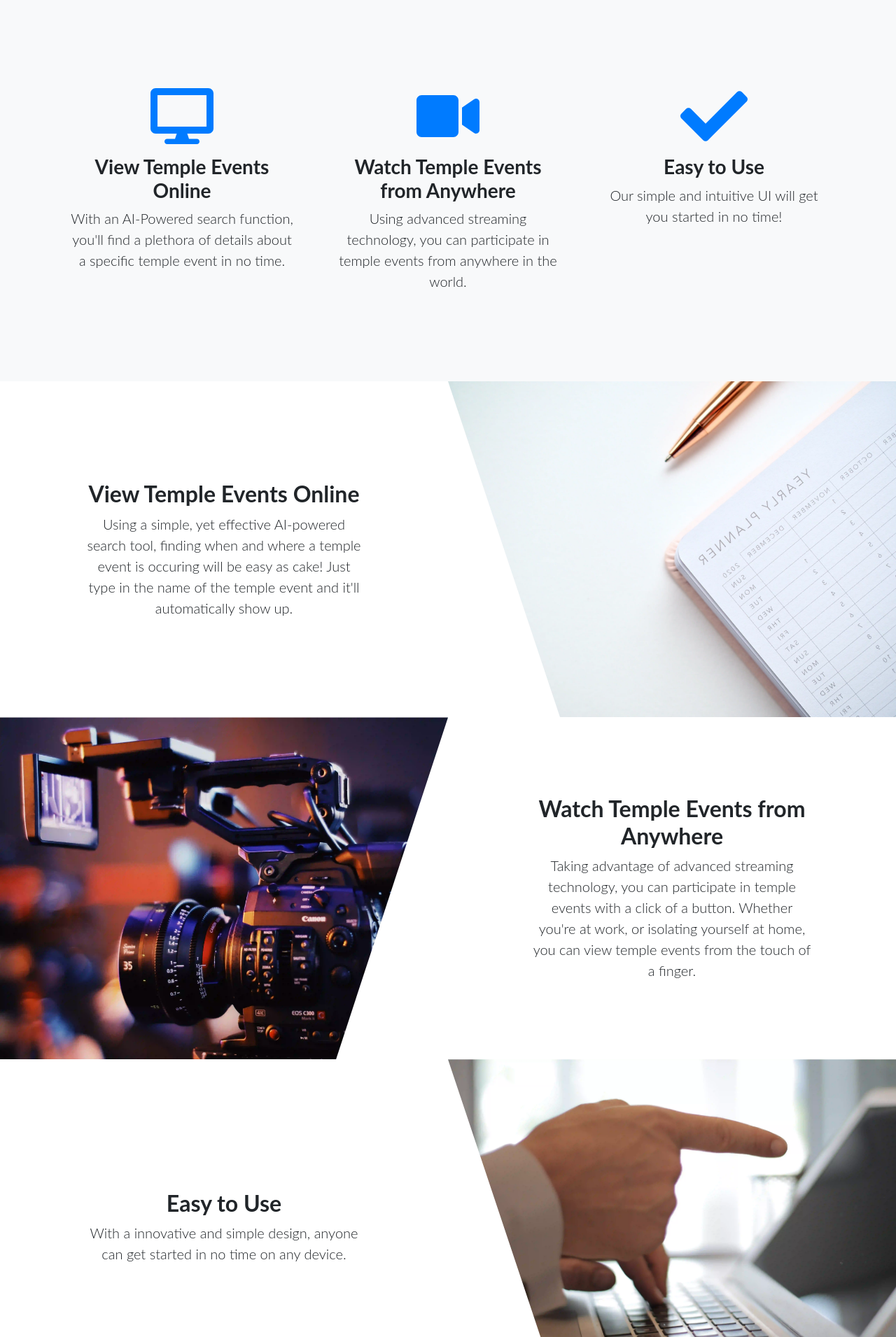
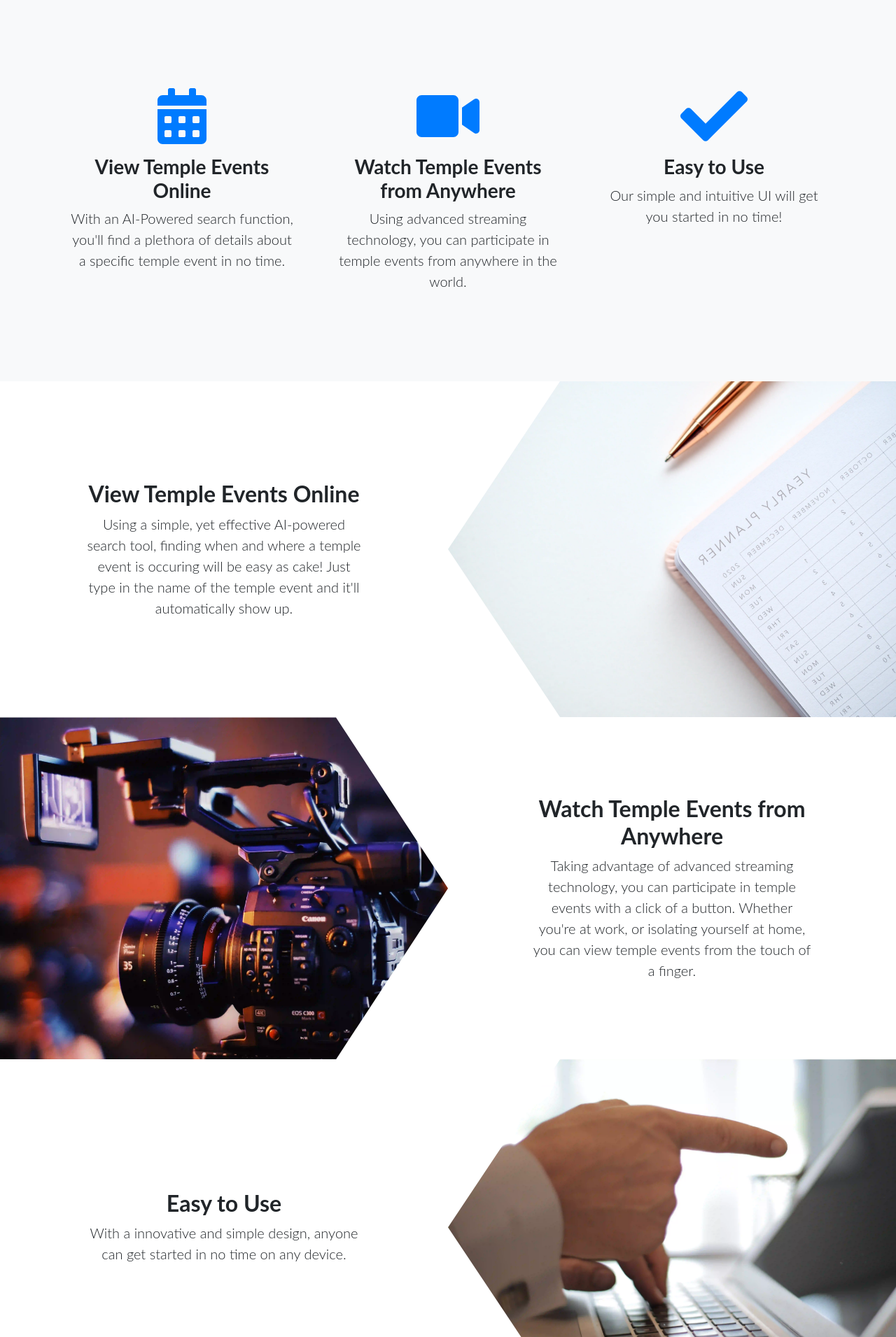
Before and after one commit to AritroSaha10/MyPuja-Website, a React (Create React App) app: page / in a window 1280 px wide. Shown: the part 669-2580 px from the top of the page at 70% size. Built offline with nearby package versions, Linux system fonts and the light colour scheme; no server answers; the database is empty.

Commit message:
Removed testing area and added new icon for cal

```diff
--- a/src/pages/NewLandingPage.jsx
+++ b/src/pages/NewLandingPage.jsx
@@ -15,7 +15,7 @@ import { Link } from "react-router-dom";
 
 // Font Awesome Icons
 import { FontAwesomeIcon } from "@fortawesome/react-fontawesome";
-import { faDesktop, faVideo, faCheck } from "@fortawesome/free-solid-svg-icons";
+import { faVideo, faCheck, faCalendarAlt } from "@fortawesome/free-solid-svg-icons";
 
 // Image with Fallback Code for WebP support, commented out since it isn't used right now, check comment before detailed feature descriptions with images
 // import ImgWithFallback from "../components/ImgWithFallback";
@@ -74,7 +74,7 @@ function Landing(props) {
               <div className="features-icons-item mx-auto mb-5 mb-lg-0 mb-lg-3">
                 <div className="features-icons-icon d-flex">
                   <FontAwesomeIcon
-                    icon={faDesktop}
+                    icon={faCalendarAlt}
                     className="m-auto text-primary"
                     size="5x"
                   />
@@ -132,7 +132,7 @@ function Landing(props) {
                 backgroundImage: `url(${bgShowcase1WEBP})`,
                 WebkitTransform: "scaleX(-1)",
                 transform: "scaleX(-1)",
-                clipPath: "polygon(0 0, 100% 0, 75% 100%, 0 100%)"
+                clipPath: "polygon(75% 0%, 100% 50%, 75% 100%, 0% 100%, 0% 0%)"
               }}
             ></div>
             <div className="col-lg-6 order-lg-1 my-auto showcase-text">
@@ -150,7 +150,7 @@ function Landing(props) {
               className="col-lg-6 text-white showcase-img"
               style={{
                 backgroundImage: `url(${bgShowcase2WEBP})`,
-                clipPath: "polygon(0 0, 100% 0%, 75% 100%, 0 100%)"
+                clipPath: "polygon(75% 0%, 100% 50%, 75% 100%, 0% 100%, 0% 0%)"
               }}
             ></div>
             <div className="col-lg-6 my-auto showcase-text">
@@ -168,7 +168,7 @@ function Landing(props) {
               className="col-lg-6 order-lg-2 text-white showcase-img"
               style={{
                 backgroundImage: `url(${bgShowcase3WEBP})`,
-                clipPath: "polygon(0 0, 100% 0%, 100% 100%, 25% 100%)"
+                clipPath: "polygon(100% 0%, 100% 100%, 25% 100%, 0% 50%, 25% 0%)"
             }}
             ></div>
             <div className="col-lg-6 order-lg-1 my-auto showcase-text">
```
Also changed, not shown: src/pages/NewLandingPageTest.html (deleted, +0 -15 lines).
